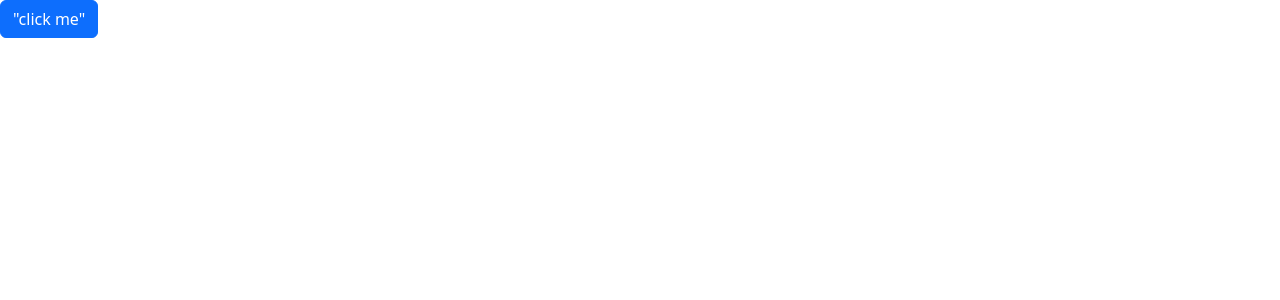
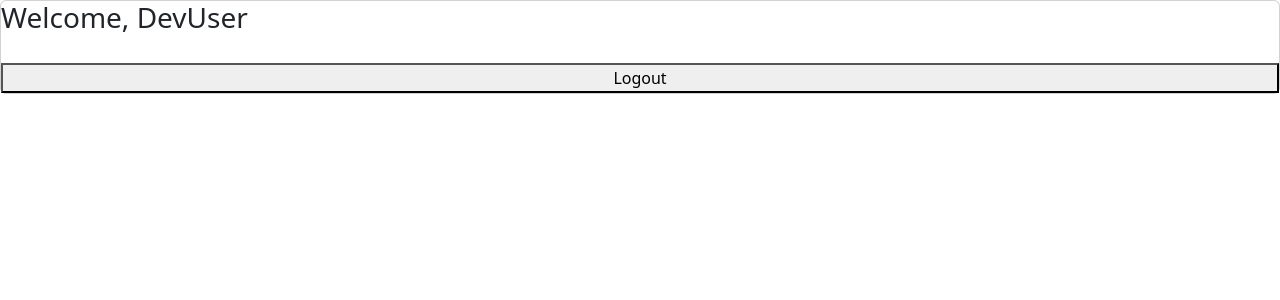
Before and after one commit to wittns-ctrl/react, a React (Vite) app: page / in a window 1280 px wide. Shown: the top 300 px of the page. Built offline with nearby package versions, Linux system fonts and the light colour scheme.

Commit message:
ts logout drf

```diff
--- a/src/App.tsx
+++ b/src/App.tsx
@@ -1,14 +1,13 @@
+import UserCard from "./components/UserCard"
 
 function App() {
-
-
-
-  return <div >
-<button className="btn btn-primary">
-  "click me"
-</button>
-
-  </div>
+  return <div>
+<UserCard
+ username="DevUser"
+isAdmin={true}
+onLogout={()=> console.log("logged out")}
+/>
+</div>
 }
 
 export default App
--- /dev/null
+++ b/src/components/UserCard.tsx
@@ -0,0 +1,17 @@
+interface Props{
+    username: string,
+    isAdmin: boolean,
+    onLogout: ()=>void
+}
+
+const UserCard = ({username,isAdmin,onLogout}: Props) => {
+  return (
+    <div className="card">
+        <h3>Welcome, {username}</h3>
+        {isAdmin && <span className="badge">Administrator</span>}
+        <button onClick={onLogout}>Logout</button>
+    </div>
+  )
+}
+
+export default UserCard
```
Also changed, not shown: src/components/button.tsx (deleted, +0 -15 lines).
